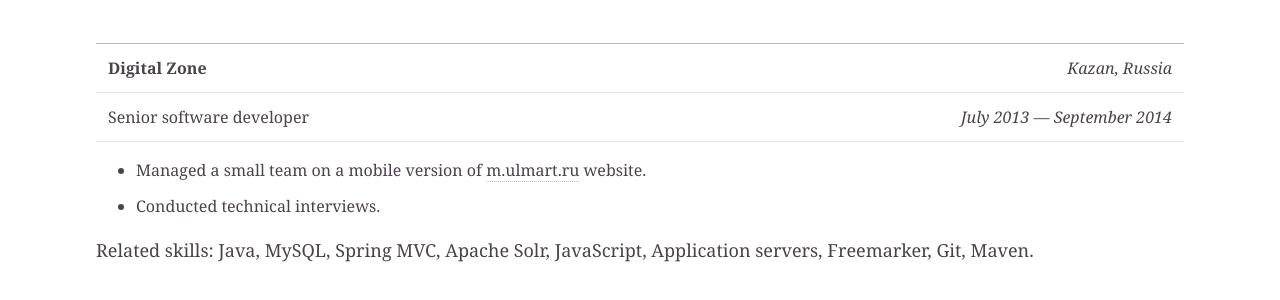
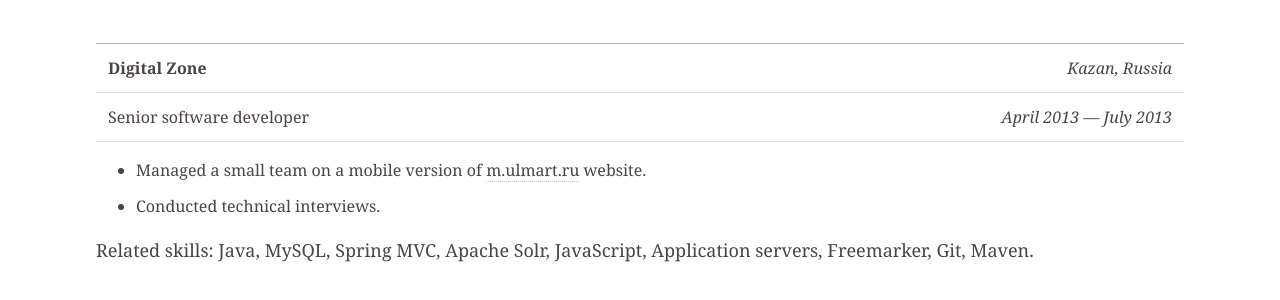
Before and after one commit to Foat/foat.github.io, a Jekyll site: the page built from cv.md, in a window 1280 px wide and 900 px high, scrolled down 1959 px. Shown: the part 154-454 px from the top of the window. Built offline with Jekyll 4.4.1, drawn with Linux system fonts in a browser that asks for light colours.

Commit message:
cv date fix

```diff
--- a/cv.md
+++ b/cv.md
@@ -73,7 +73,7 @@ Related skills: C++, Java, OpenCV, Unit testing, PostgreSQL, Swing, Maven, Andro
 |
 -|-:
 **[Digital Zone]**        | *Kazan, Russia*
-Senior software developer | *July 2013 --- September 2014*
+Senior software developer | *April 2013 --- July 2013*
 
 * Managed a small team on a mobile version of [m.ulmart.ru](http://m.ulmart.ru) website.
 * Conducted technical interviews.
```
